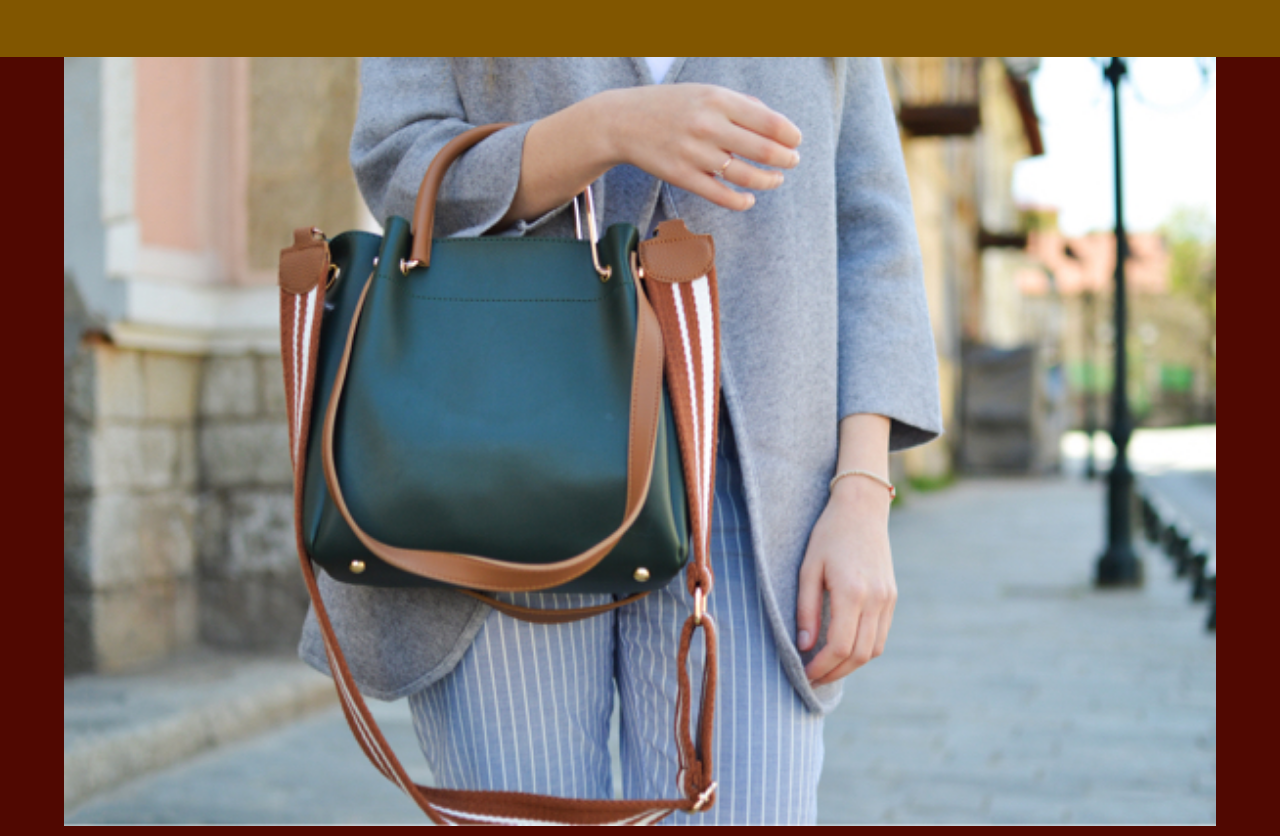
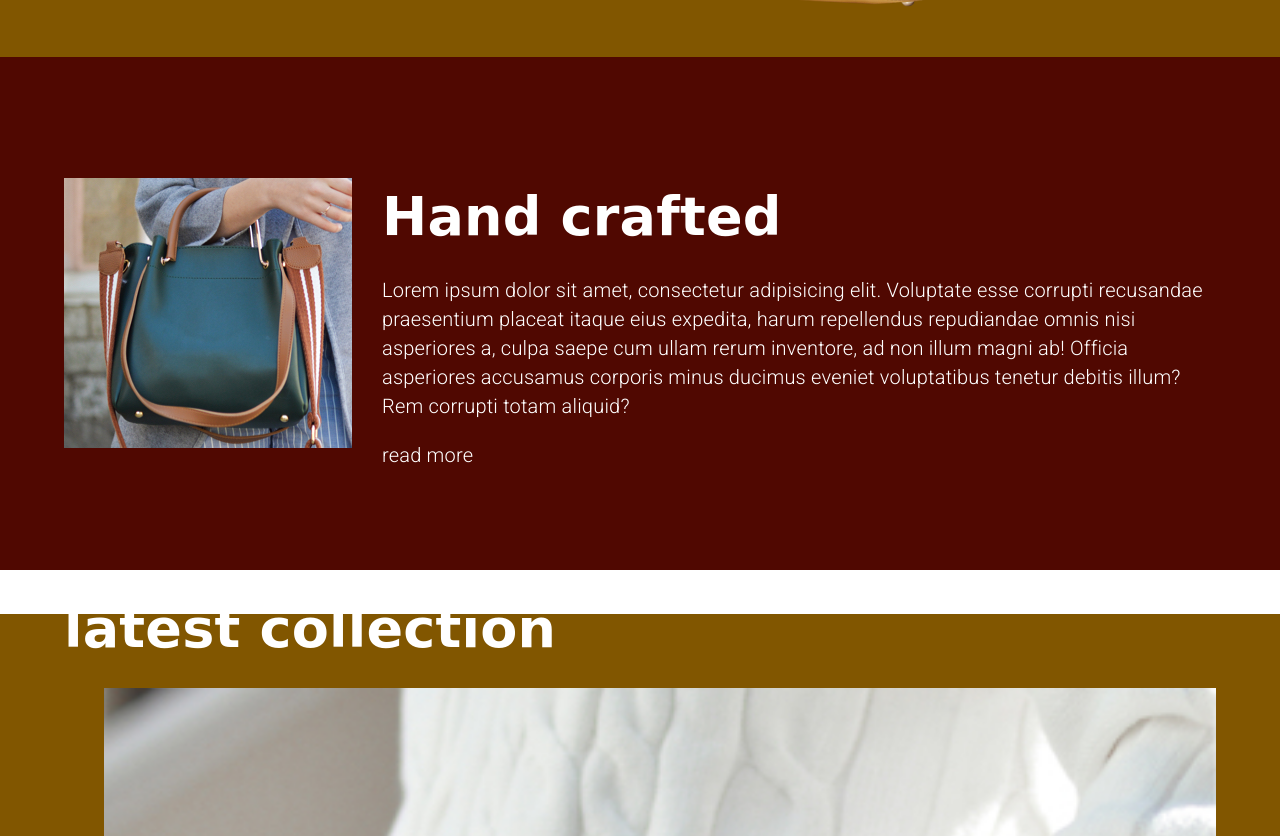
Before and after one commit to richardJET/assignment01, a plain HTML site: page index.html in a window 1280 px wide. Shown: the part 627-1463 px from the top of the page. Drawn offline with Linux system fonts and the light colour scheme; a web font is replaced by a local one.

Commit message:
styled about section

```diff
--- a/index.html
+++ b/index.html
@@ -31,10 +31,14 @@
 	<main>
 		<section class="about" id="about">
 			<div class="wrapper">
-				<img src="./styles/assets/square-photo.jpg" alt="dark handbag hanging from person's arm">
-				<h2>Hand crafted</h2>
-				<p>Lorem ipsum dolor sit, amet consectetur adipisicing elit. Ullam maxime eligendi maiores consequatur saepe, ducimus possimus aspernatur deleniti qui consectetur pariatur quos aliquam minima natus itaque delectus nobis dolorum id provident dolore rem. Recusandae autem deserunt minima quisquam molestias quos error suscipit temporibus quod consequuntur consectetur possimus assumenda iusto, libero voluptatibus nihil ipsum veniam? Architecto ipsam ea est maiores totam recusandae tempora exercitationem odit. Dolorem adipisci eveniet error minus, tempore at pariatur cumque, accusamus consectetur esse nam repellat reiciendis dolorum delectus eius temporibus doloribus asperiores veritatis quis alias ab perspiciatis aspernatur explicabo minima. Velit atque praesentium consequatur iusto, deleniti minima!</p>
-				<a href="">read more</a>
+				<div class="about-box1">
+					<img src="./styles/assets/square-photo.jpg" alt="dark handbag hanging from person's arm">
+				</div>
+				<div class="about-box2">
+					<h2>Hand crafted</h2>
+					<p>Lorem ipsum dolor sit amet, consectetur adipisicing elit. Voluptate esse corrupti recusandae praesentium placeat itaque eius expedita, harum repellendus repudiandae omnis nisi asperiores a, culpa saepe cum ullam rerum inventore, ad non illum magni ab! Officia asperiores accusamus corporis minus ducimus eveniet voluptatibus tenetur debitis illum? Rem corrupti totam aliquid?</p>
+					<a href="">read more</a>
+				</div>
 			</div>
 		</section>
 
--- a/styles/sass/base/_setup.scss
+++ b/styles/sass/base/_setup.scss
@@ -12,6 +12,8 @@ ul{
 
 img{
     width: 100%;
+    height: 100%;
+    object-fit: cover;
 }
 
 .wrapper{
--- a/styles/sass/layout/_main.scss
+++ b/styles/sass/layout/_main.scss
@@ -2,7 +2,28 @@
 
 .about{
     background-color: $secondary;
-    display: flex;
+
+    .wrapper{
+        display: flex;
+        padding: 100px 0;
+        align-items: center;
+
+        .about-box1{
+            flex-basis: 25%;
+            height: calc(90vw * .25);
+            max-height: calc(1080px * .25);
+
+            img{
+                object-fit: none;
+                object-position: 25% 20%;
+            }
+        }
+
+        .about-box2{
+            width: 75%;
+            padding-left: 30px;
+        }
+    }
 }
 
 .gallery{
```
Also changed, not shown: styles/styles.css.
